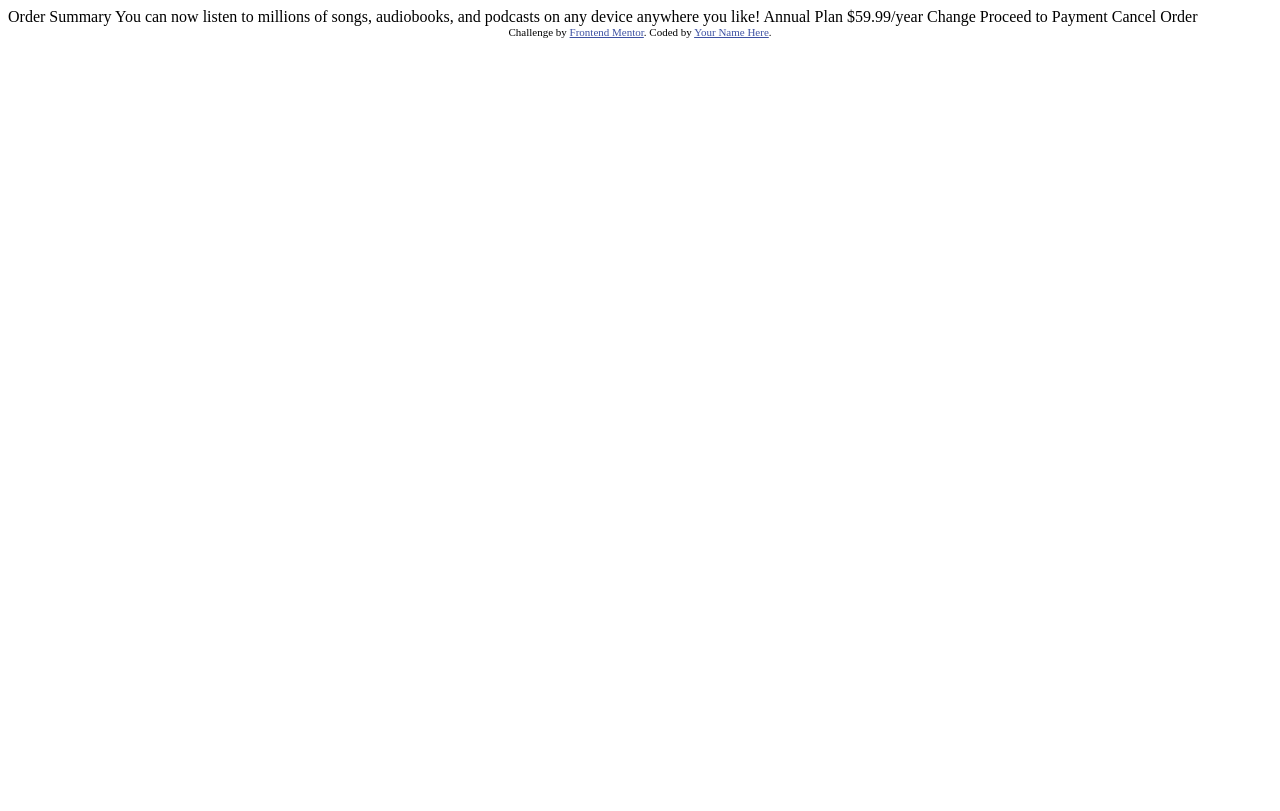
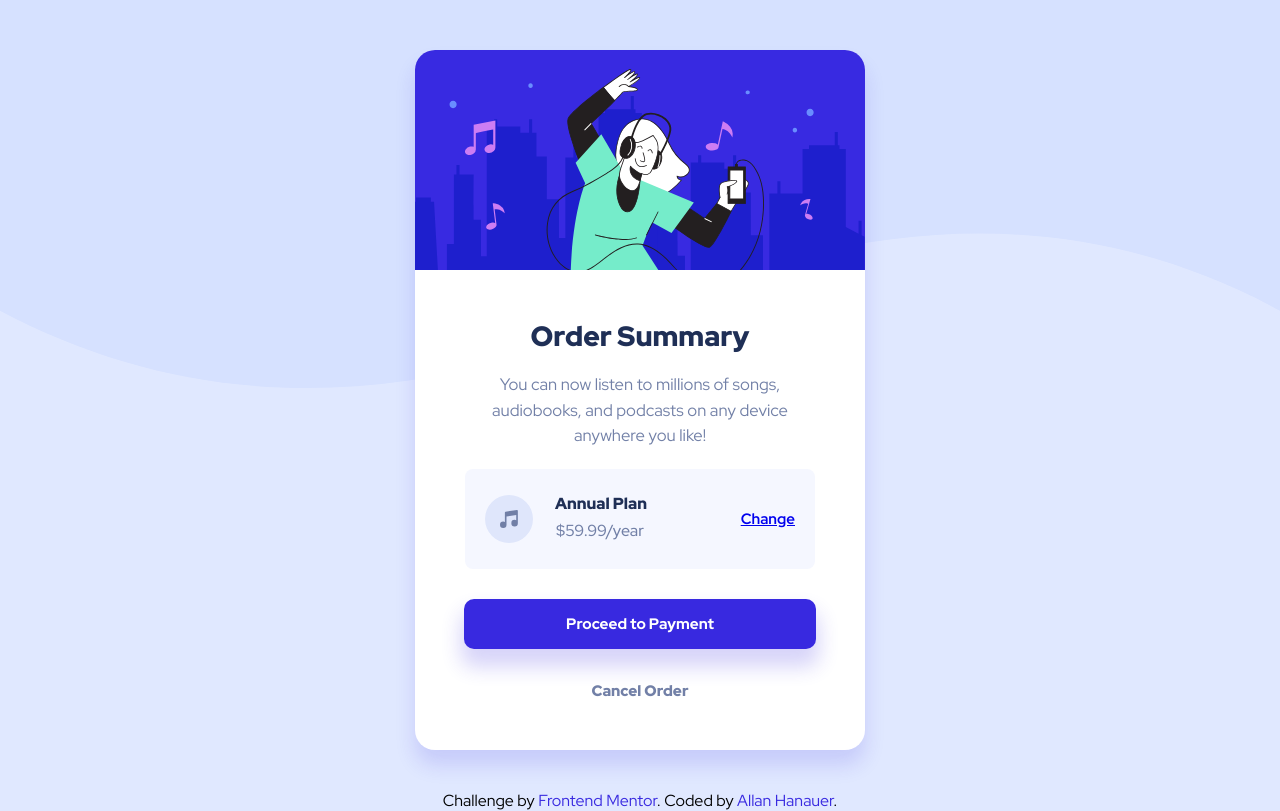
Before and after one commit to allan-hanauer/order-summary-component-main, a plain HTML site: page index.html in a window 1280 px wide. Drawn offline with Linux system fonts and the light colour scheme.

Commit message:
JOB COMPLETED

```diff
--- a/index.html
+++ b/index.html
@@ -1,37 +1,54 @@
 <!DOCTYPE html>
 <html lang="en">
-<head>
-  <meta charset="UTF-8">
-  <meta name="viewport" content="width=device-width, initial-scale=1.0"> <!-- displays site properly based on user's device -->
+  <head>
+    <meta charset="UTF-8" />
+    <meta name="viewport" content="width=device-width, initial-scale=1.0" />
 
-  <link rel="icon" type="image/png" sizes="32x32" href="./images/favicon-32x32.png">
+    <link
+      rel="icon"
+      type="image/png"
+      sizes="32x32"
+      href="./images/favicon-32x32.png"
+    />
+    <link rel="stylesheet" href="./styles/style.css" />
+    <title>Frontend Mentor | Order summary card</title>
+  </head>
+  <body>
+    <main>
+      <figure>
+        <img src="./images/illustration-hero.svg" alt="illustration-hero" />
+      </figure>
+      <section id="box_content">
+        <section id="box_title">
+          <h1 class="txt-main">Order Summary</h1>
+          <p class="txt-p">
+            You can now listen to millions of songs, audiobooks, and podcasts on
+            any device anywhere you like!
+          </p>
+        </section>
+        <section id="box_plan">
+          <div class="plan-txt">
+            <img src="./images/icon-music.svg" alt="music" />
+            <div class="plan">
+              <span class="txt-plan"> Annual Plan </span>
+              <span class="txt-value"> $59.99/year </span>
+            </div>
+          </div>
+          <a href="#"> Change </a>
+        </section>
 
-  <title>Frontend Mentor | Order summary card</title>
+        <section id="box_button">
+          <button class="btn-pay">Proceed to Payment</button>
+          <button class="btn-can">Cancel Order</button>
+        </section>
+      </section>
+    </main>
 
-  <!-- Feel free to remove these styles or customise in your own stylesheet 👍 -->
-  <style>
-    .attribution { font-size: 11px; text-align: center; }
-    .attribution a { color: hsl(228, 45%, 44%); }
-  </style>
-</head>
-<body>
-
-  Order Summary
-
-  You can now listen to millions of songs, audiobooks, and podcasts on any
-  device anywhere you like!
-
-  Annual Plan
-  $59.99/year
-
-  Change
-
-  Proceed to Payment
-  Cancel Order
-
-  <div class="attribution">
-    Challenge by <a href="https://www.frontendmentor.io?ref=challenge" target="_blank">Frontend Mentor</a>.
-    Coded by <a href="#">Your Name Here</a>.
-  </div>
-</body>
+    <footer class="attribution">
+      Challenge by
+      <a href="https://www.frontendmentor.io?ref=challenge" target="_blank"
+        >Frontend Mentor</a
+      >. Coded by <a href="#">Allan Hanauer</a>.
+    </footer>
+  </body>
 </html>
--- /dev/null
+++ b/styles/style.css
@@ -0,0 +1,143 @@
+@import url("https://fonts.googleapis.com/css2?family=Red+Hat+Display:ital,wght@0,300..900;1,300..900&display=swap");
+* {
+  padding: 0;
+  margin: 0;
+  box-sizing: border-box;
+  font-family: "Red Hat Display", sans-serif;
+}
+:root {
+  --clr-1: hsl(225, 100%, 94%);
+  --clr-2: hsl(245, 75%, 52%);
+  --clr-3: hsl(225, 100%, 98%);
+  --clr-4: hsl(224, 23%, 55%);
+  --clr-5: hsl(223, 47%, 23%);
+  --clr-6: hsl(0, 0%, 100%);
+}
+.txt-main {
+  font-size: 1.75rem;
+  font-weight: 900;
+  padding-bottom: 17px;
+  color: var(--clr-5);
+}
+.txt-p {
+  color: var(--clr-4);
+  font-size: 1.04rem;
+  font-weight: 400;
+  line-height: 1.6rem;
+}
+.txt-plan {
+  font-weight: 900;
+  color: var(--clr-5);
+  padding-left: 2px;
+  padding-bottom: 0px;
+}
+.txt-value {
+  color: var(--clr-4);
+  font-weight: 500;
+  padding-left: 3px;
+  padding-bottom: 3px;
+}
+body {
+  background: url("../images/pattern-background-desktop.svg") no-repeat
+    var(--clr-1);
+  background-size: contain;
+  display: flex;
+  flex-direction: column;
+  justify-content: center;
+  align-items: center;
+  width: 100%;
+  height: 100vh;
+}
+main {
+  display: flex;
+  flex-direction: column;
+  align-items: center;
+  background-color: var(--clr-6);
+  max-width: 450px;
+  max-height: 700px;
+  width: 100%;
+  height: 100%;
+  border-radius: 20px;
+  box-shadow: 0px 15px 20px hsla(245, 75%, 52%, 0.15);
+}
+figure img {
+  border-radius: 20px 20px 0px 0px;
+  width: 100%;
+}
+section#box_content {
+  display: flex;
+  flex-direction: column;
+  padding: 42px 49px 49px;
+  align-items: center;
+}
+section#box_title {
+  text-align: center;
+}
+section#box_plan {
+  background-color: var(--clr-3);
+  display: flex;
+  max-width: 350px;
+  width: 100%;
+  height: 100px;
+  justify-content: space-between;
+  align-items: center;
+  margin-top: 20px;
+  padding: 0px 20px;
+  border-radius: 8px;
+}
+div.plan-txt {
+  display: flex;
+  align-items: center;
+}
+div.plan {
+  padding-left: 20px;
+  display: flex;
+  gap: 6px;
+  flex-direction: column;
+}
+section#box_plan a {
+  font-weight: 700;
+  font-size: 0.94rem;
+  padding-right: -7px;
+}
+section#box_button {
+  display: flex;
+  width: 100%;
+  flex-direction: column;
+  margin-top: 30px;
+}
+.btn-pay {
+  width: 100%;
+  height: 50px;
+  font-weight: 800;
+  font-size: 0.95rem;
+  color: var(--clr-6);
+  background: var(--clr-2);
+  border: none;
+  border-radius: 10px;
+  box-shadow: 0px 15px 20px 3px hsla(245, 75%, 52%, 0.2);
+}
+.btn-can {
+  background: none;
+  border: none;
+  color: var(--clr-4);
+  font-weight: 900;
+  font-size: 0.95rem;
+  margin-top: 32px;
+}
+footer {
+  position: absolute;
+  margin-top: 100vh;
+  text-align: center;
+}
+footer a {
+  color: var(--clr-2);
+  text-decoration: none;
+}
+@media only screen and (max-width: 425px) {
+  body {
+    background: url("../images/pattern-background-mobile.svg") no-repeat
+      var(--clr-3);
+    background-size: cover;
+  }
+}
```
